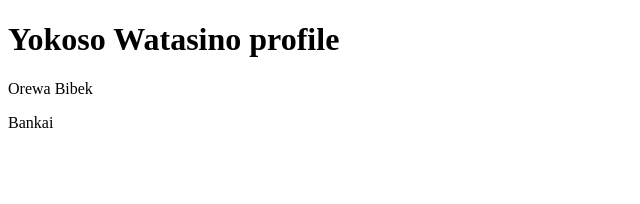
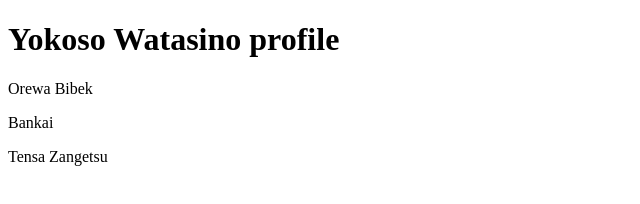
Before and after one commit to s2009bibek07-netizen/Yokoso, a plain HTML site: page index.html in a window 1280 px wide. Shown: the whole page, without its empty margins (0-640 px from the left). Drawn offline with Linux system fonts and the light colour scheme.

Commit message:
Added Yokoso

```diff
--- a/index.html
+++ b/index.html
@@ -11,6 +11,7 @@
     <h1>Yokoso Watasino profile</h1>
     <p>Orewa Bibek</p>
     <p>Bankai</p>
+    <P>Tensa Zangetsu</P>
 </body>
 
 </html>
```
